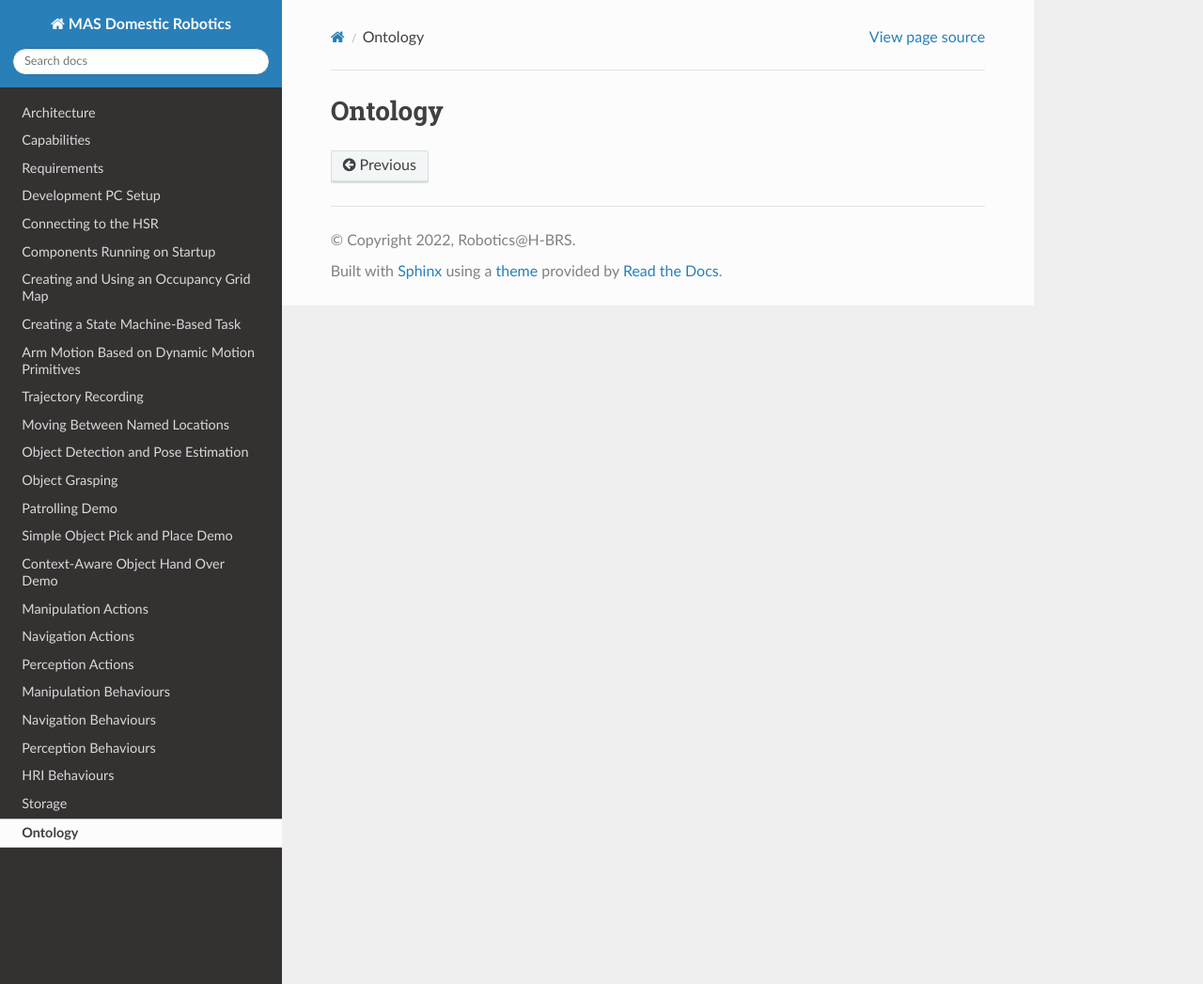
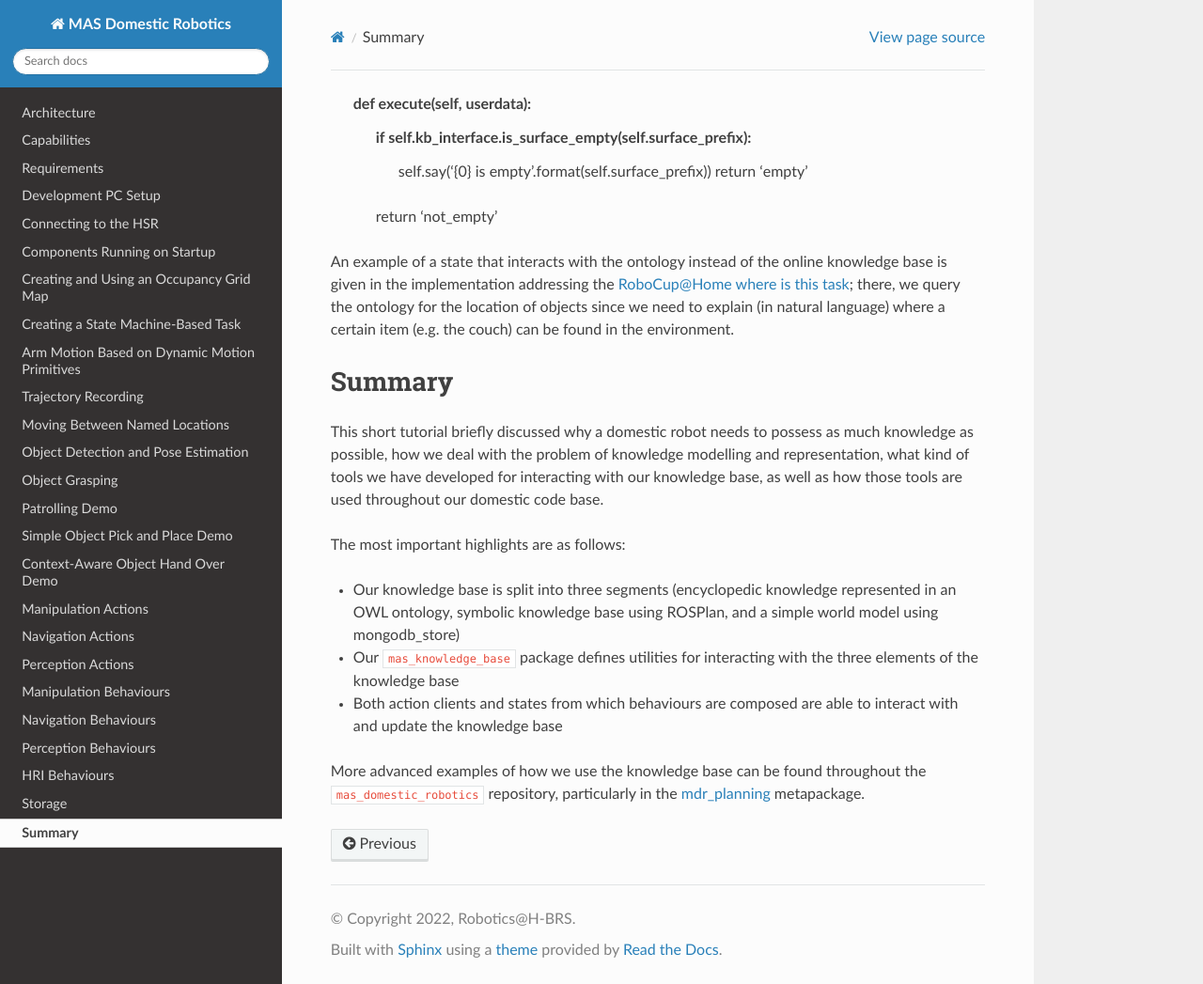
Before and after one commit to b-it-bots/mas_domestic_robotics, a Sphinx documentation site: the page built from docs/source/knowledge_base/ontology.rst, in a window 1280 px wide and 1047 px high. Shown: the whole window at 94% size. Built offline with Sphinx 7.4.7 and the Read the Docs theme 2.0.0, drawn with Linux system fonts in a browser that asks for light colours.

Commit message:
Update ontology.rst
Updating Ontology.rst
Author: Allen Isaac Jose

```diff
--- a/docs/source/knowledge_base/ontology.rst
+++ b/docs/source/knowledge_base/ontology.rst
@@ -1,2 +1,36 @@
-Ontology
-========
+
+        def execute(self, userdata):
+            if self.kb_interface.is_surface_empty(self.surface_prefix):
+                self.say('{0} is empty'.format(self.surface_prefix))
+                return 'empty'
+            return 'not_empty'
+
+
+
+An example of a state that interacts with the ontology instead of the
+online knowledge base is given in the implementation addressing the
+`RoboCup@Home where is this
+task <https://github.com/b-it-bots/mas_domestic_robotics/blob/kinetic/mdr_planning/mdr_scenarios/mdr_robocup_tasks/mdr_where_is_this/ros/src/mdr_where_is_this/scenario_states/describe_location.py>`__;
+there, we query the ontology for the location of objects since we need
+to explain (in natural language) where a certain item (e.g. the couch)
+can be found in the environment.
+
+Summary
+-------
+
+This short tutorial briefly discussed why a domestic robot needs to
+possess as much knowledge as possible, how we deal with the problem of
+knowledge modelling and representation, what kind of tools we have
+developed for interacting with our knowledge base, as well as how those
+tools are used throughout our domestic code base.
+
+The most important highlights are as follows:
+
+- Our knowledge base is split into three segments (encyclopedic knowledge represented in an OWL ontology, symbolic knowledge base using ROSPlan, and a simple world model using mongodb_store)
+- Our ``mas_knowledge_base`` package defines utilities for interacting with the three elements of the knowledge base
+- Both action clients and states from which behaviours are composed are able to interact with and update the knowledge base
+
+More advanced examples of how we use the knowledge base can be found
+throughout the ``mas_domestic_robotics`` repository, particularly in the
+`mdr_planning <https://github.com/b-it-bots/mas_domestic_robotics/tree/kinetic/mdr_planning>`__
+metapackage.
```
